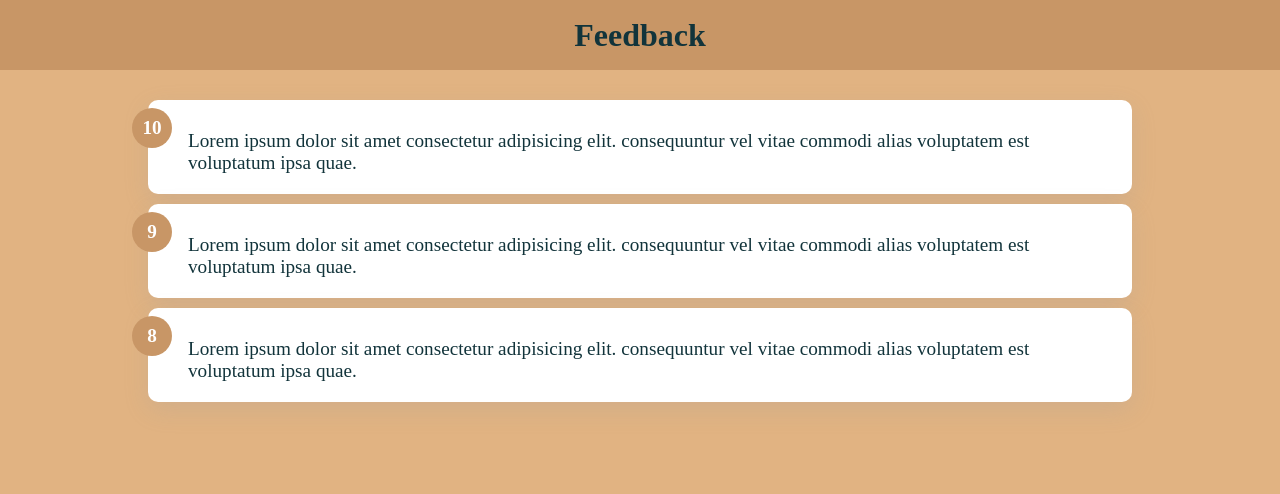
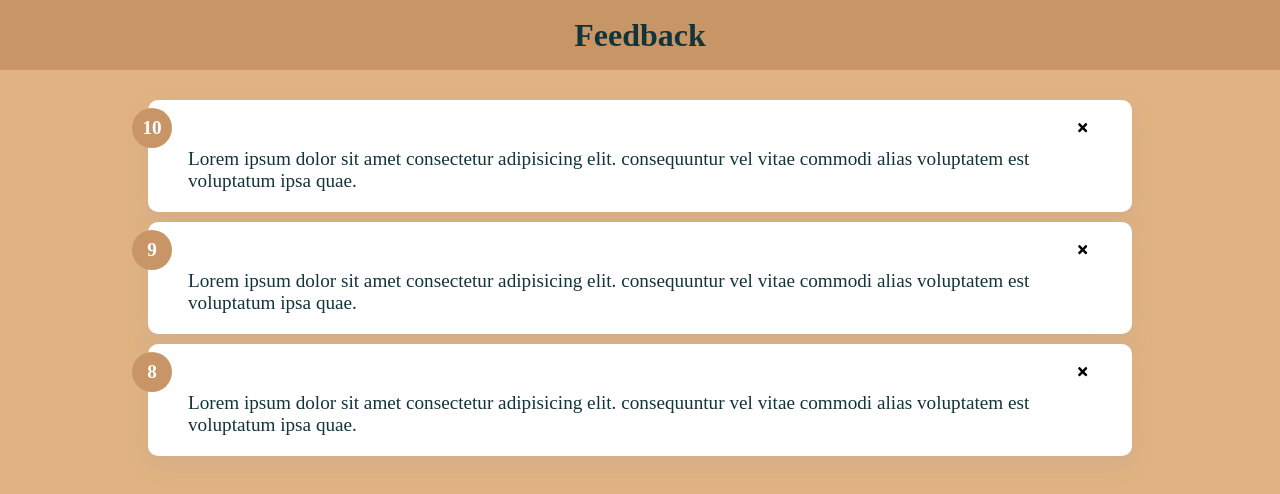
Before and after one commit to VentsiGeorgiev/react-applications, a React (Create React App) app in the folder feedback/: page / in a window 1280 px wide. Shown: the top 494 px of the page. Built offline with nearby package versions, Linux system fonts and the light colour scheme.

Commit message:
Delete feedback using prop drilling

```diff
--- a/feedback/package.json
+++ b/feedback/package.json
@@ -8,6 +8,7 @@
     "@testing-library/user-event": "^13.5.0",
     "react": "^18.1.0",
     "react-dom": "^18.1.0",
+    "react-icons": "^4.3.1",
     "react-scripts": "5.0.1",
     "web-vitals": "^2.1.4"
   },
--- a/feedback/src/App.js
+++ b/feedback/src/App.js
@@ -8,11 +8,17 @@ function App() {
 
   const [feedback, setFeedback] = useState(FeedbackData)
 
+  const deleteFeedback = (id) => {
+    if (window.confirm('Are you sure you want to delete ?')) {
+      setFeedback(feedback.filter((item) => item.id !== id));
+    }
+  }
+
   return (
     <>
       <Header />
       <div className="container">
-        <FeedbackList feedback={feedback} />
+        <FeedbackList feedback={feedback} handleDelete={deleteFeedback} />
       </div>
     </>
 
--- a/feedback/src/components/FeedbackItem.jsx
+++ b/feedback/src/components/FeedbackItem.jsx
@@ -1,10 +1,23 @@
 import Card from './shared/Card';
+import { FaTimes } from 'react-icons/fa'
 
-function FeedbackItem({ item }) {
+function FeedbackItem({ item, handleDelete }) {
+
+
 
   return (
     <Card>
       <div className="num">{item.rating}</div>
+
+
+      <div className="buttons">
+        <button onClick={() => handleDelete(item.id)} className='close'>
+          <FaTimes />
+        </button>
+      </div>
+
+
+
       <div className="text">{item.text}</div>
     </Card>
   )
--- a/feedback/src/components/FeedbackList.jsx
+++ b/feedback/src/components/FeedbackList.jsx
@@ -1,17 +1,17 @@
 import FeedbackItem from "./FeedbackItem";
 
 
-function FeedbackList({ feedback }) {
+function FeedbackList({ feedback, handleDelete }) {
 
   if (!feedback || feedback.length === 0) {
     return <p>No Feedback</p>
   }
 
   return (
-    <div>
+    <div className="container">
       {feedback.map((item) => (
         <>
-          <FeedbackItem key={item.id} item={item} />
+          <FeedbackItem key={item.id} item={item} handleDelete={handleDelete} />
         </>
       ))}
     </div>
--- a/feedback/src/index.css
+++ b/feedback/src/index.css
@@ -57,3 +57,13 @@ header {
   font-size: 1.2rem;
   margin-top: 10px;
 }
+
+.buttons {
+  text-align: right;
+}
+
+.close {
+  border: none;
+  background-color: #fff;
+  margin: 0 3px;
+}
```
Also changed, not shown: 1 other file (tests, documents, lock files or other folders).
